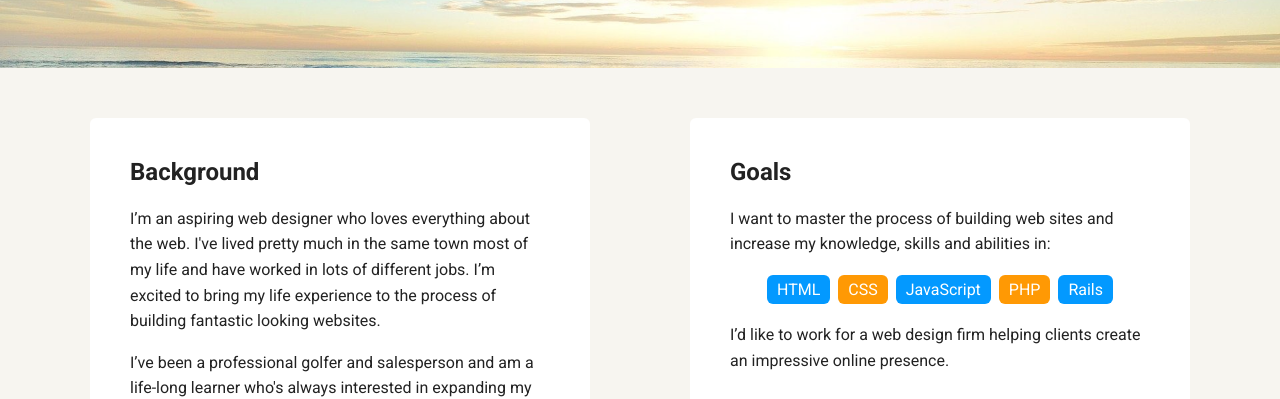
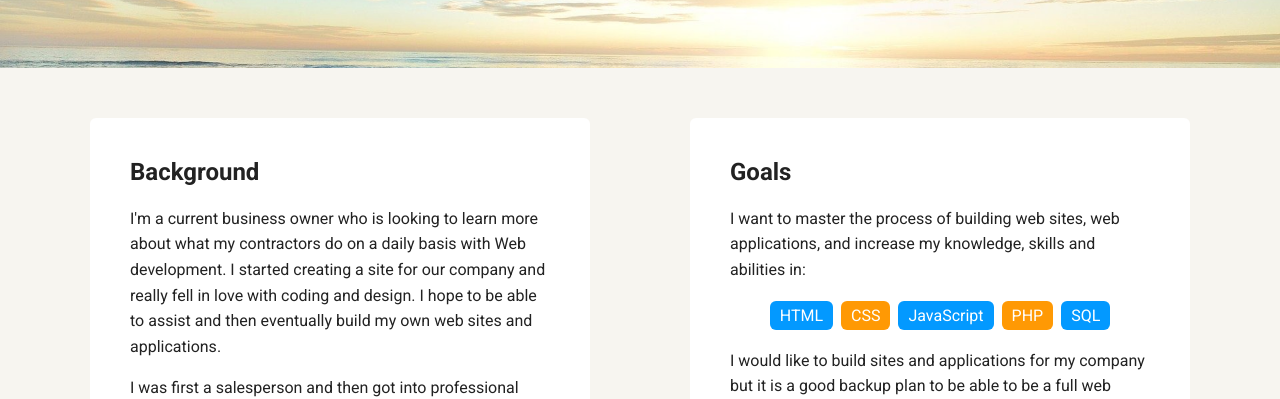
Before and after one commit to eddiefender54/personal_profile_page, a plain HTML site: page index.html in a window 1280 px wide. Shown: the part 402-801 px from the top of the page. Drawn offline with Linux system fonts and the light colour scheme; a web font is replaced by a local one.

Commit message:
Made the site more personal

```diff
--- a/index.html
+++ b/index.html
@@ -26,21 +26,21 @@
     <main class="flex">
       <section class="card">
         <h2>Background</h2>
-        <p>I’m an aspiring web designer who loves everything about the web. I've lived pretty much in the same town most of my life and have worked in lots of different jobs. I’m excited to bring my life experience to the process of building fantastic looking websites.</p>
-        <p>I’ve been a professional golfer and salesperson and am a life-long learner who's always interested in expanding my skills.</p>
+        <p>I'm a current business owner who is looking to learn more about what my contractors do on a daily basis with Web development. I started creating a site for our company and really fell in love with coding and design. I hope to be able to assist and then eventually build my own web sites and applications.</p>
+        <p>I was first a salesperson and then got into professional golf as a teacher. I then became a business owner of an IT company. I always strive to do my best in everything that I do.</p>
       </section>
 
       <section class="card">
         <h2>Goals</h2>
-        <p>I want to master the process of building web sites and increase my knowledge, skills and abilities in:</p>
+        <p>I want to master the process of building web sites, web applications, and increase my knowledge, skills and abilities in:</p>
         <ul class="skills">
           <li>HTML</li>
           <li>CSS</li>
           <li>JavaScript</li>
           <li>PHP</li>
-          <li>Rails</li>
+          <li>SQL</li>
         </ul>
-        <p>I’d like to work for a web design firm helping clients create an impressive online presence.</p>
+        <p>I would like to build sites and applications for my company but it is a good backup plan to be able to be a full web developer. As a bonus I find it fun!</p>
       </section>
 
     </main>
```
Also changed, not shown: contact.html (+1 -1 lines), experience.html (+1 -1 lines).
